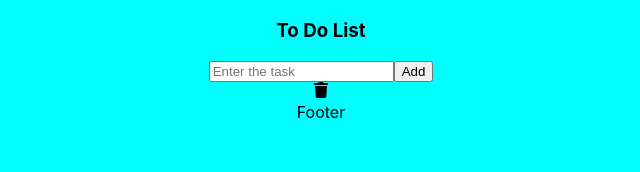
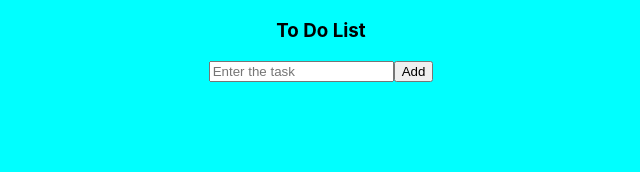
Before and after one commit to mehmetemintayfur/ToDoList, a React (Create React App) app in the folder myapp/: page / in a window 1280 px wide. Shown: the top 172 px of the page, without its empty margins (319-959 px from the left). Built offline with nearby package versions, Linux system fonts and the light colour scheme.

Commit message:
31.01.23 00.41

```diff
--- a/myapp/src/components/Container/Container.js
+++ b/myapp/src/components/Container/Container.js
@@ -1,23 +1,29 @@
-import React from 'react'
-import {FaTrash} from 'react-icons/fa'
+import React, { useEffect } from 'react'
+import { FaTrash } from 'react-icons/fa'
 import uuid from 'react-uuid';
 
 function Container({ toDos, setToDos }) {
 
+const Delete = e => {
+  setToDos(toDos.filter((todo) => parseInt(todo.id) !== parseInt(e)));
+}
+
+useEffect(() => {
   console.log(toDos);
+  localStorage.setItem("key", JSON.stringify([...toDos]))
+}, [toDos])
+
 
   return (
     <div>
-
-     <div>
-
-
-
-      </div>
-       <FaTrash />
-
-
-
+      {toDos.map((item, i) => (
+        <div key={i} className='toDos'>
+          <li key={item.id} >
+            {item.name}
+            <FaTrash onClick={() => Delete(item.id)} />
+          </li>
+        </div>
+      ))}
     </div>
   )
 }
--- a/myapp/src/components/Footer/Footer.js
+++ b/myapp/src/components/Footer/Footer.js
@@ -2,7 +2,7 @@ import React from 'react'
 
 function Footer({ toDos, setToDos }) {
   return (
-    <div>Footer</div>
+    <div>   </div>
   )
 }
 
--- a/myapp/src/components/Header/Header.js
+++ b/myapp/src/components/Header/Header.js
@@ -8,8 +8,8 @@ import { v4 as uuidv4 } from 'react-uuid'
 function Header({ toDos, setToDos }) {
 
 
-
-  const [form, setForm] = useState({ name: "", id: 0, check: false });
+  const length = toDos.length;
+  const [form, setForm] = useState({ name: "", id: length, check: false });
 
   const onChangeInput = (event) => {
     setForm({ ...form, [event.target.name]: event.target.value })
@@ -26,7 +26,7 @@ function Header({ toDos, setToDos }) {
 
     setForm({
       ...form,
-      name: event.target.value,
+      name: '',
       check: false,
       id: form.id+1,
     })
--- a/myapp/src/components/Main.js
+++ b/myapp/src/components/Main.js
@@ -16,9 +16,9 @@ function Main() {
     return (
         <div>
 
-            <Header> toDos={toDos} setToDos={setToDos} </Header>
-            <Container> toDos={toDos} setToDos={setToDos} </Container>
-            <Footer> toDos={toDos} setToDos={setToDos} </Footer>
+            <Header toDos={toDos} setToDos={setToDos} />
+            <Container toDos={toDos} setToDos={setToDos} />
+            <Footer toDos={toDos} setToDos={setToDos} />
 
         </div>
     )
```
